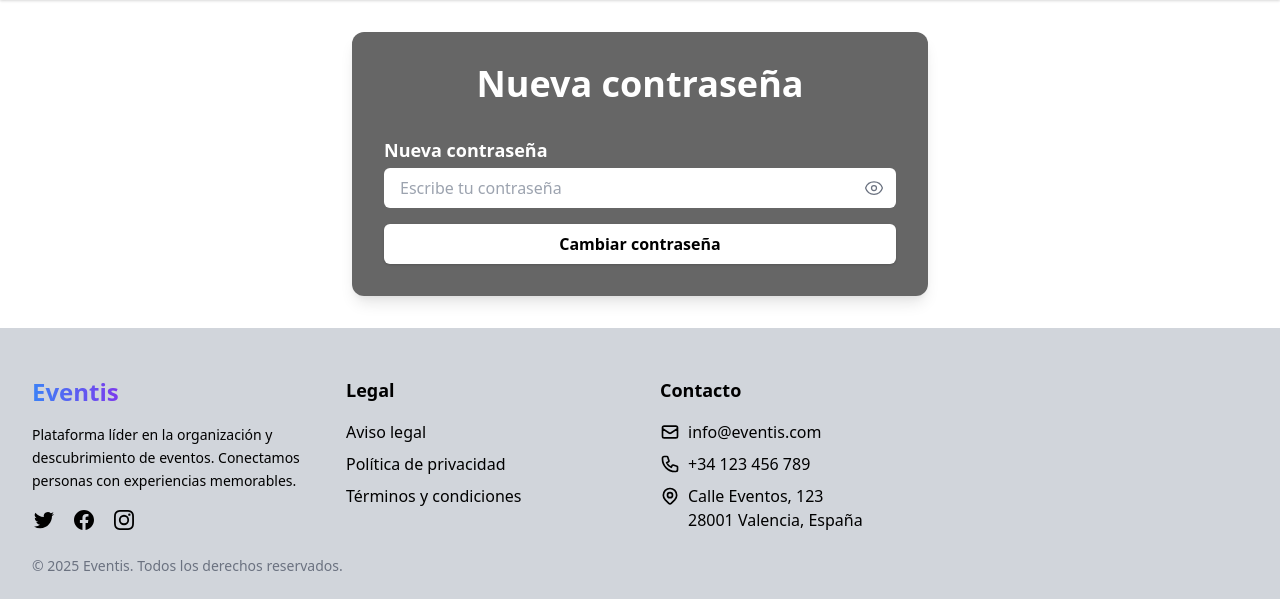
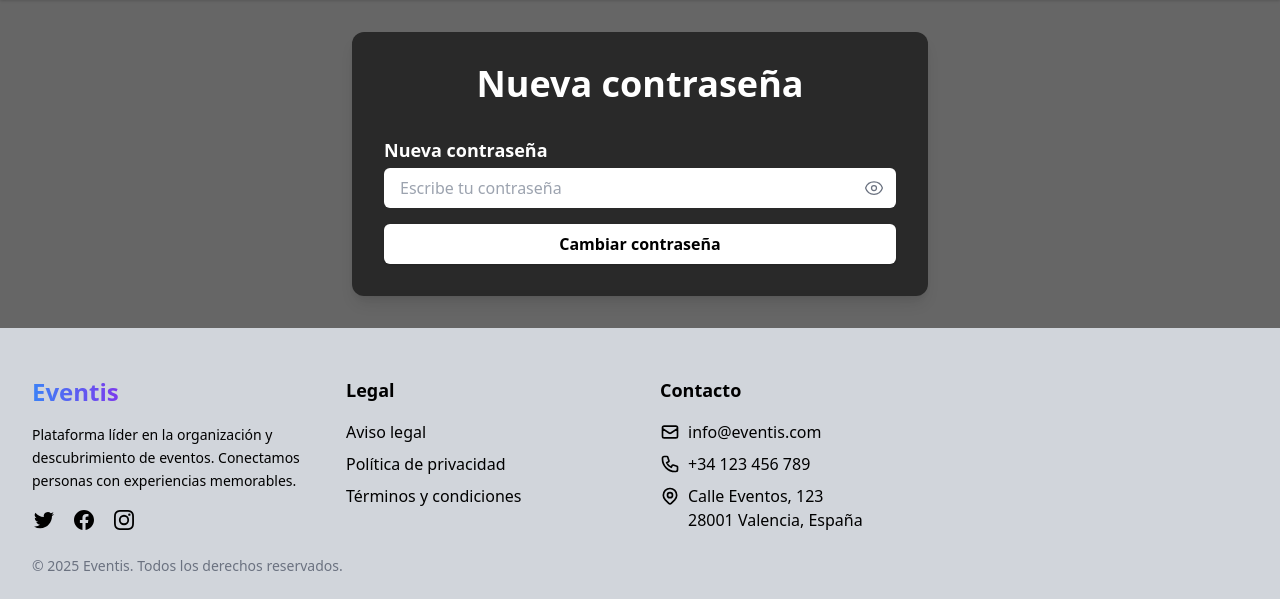
Before and after one commit to rajnaroc/EVENTIS, a Flask app: template src/templates/cambiar.html in a window 1280 px wide. Shown: the part 112-711 px from the top of the page. Run offline with Flask 3, Linux system fonts and the light colour scheme; the template is opened without the code that fills it: values that come from a table or form of the project are taken from there, others are empty; some libraries are stand-ins or nearby versions.

Commit message:
cambio en el color de fondo cambiar contraseña

```diff
--- a/src/templates/cambiar.html
+++ b/src/templates/cambiar.html
@@ -1,7 +1,7 @@
 {% extends 'base.html' %}
 {% block title %}Recuperar Contraseña{% endblock %}
 {% block body %}
-<div class="relative bg-cover bg-center">
+<div class="bg-black bg-opacity-60  relative bg-cover bg-center">
     <div class="relative z-10 flex items-center justify-center px-4 py-8">
         <div class="bg-black bg-opacity-60 text-white p-8 rounded-xl w-full max-w-md sm:max-w-lg md:max-w-xl shadow-lg">
             <h1 class="text-4xl font-bold text-center mb-8">Nueva contraseña</h1>
```
